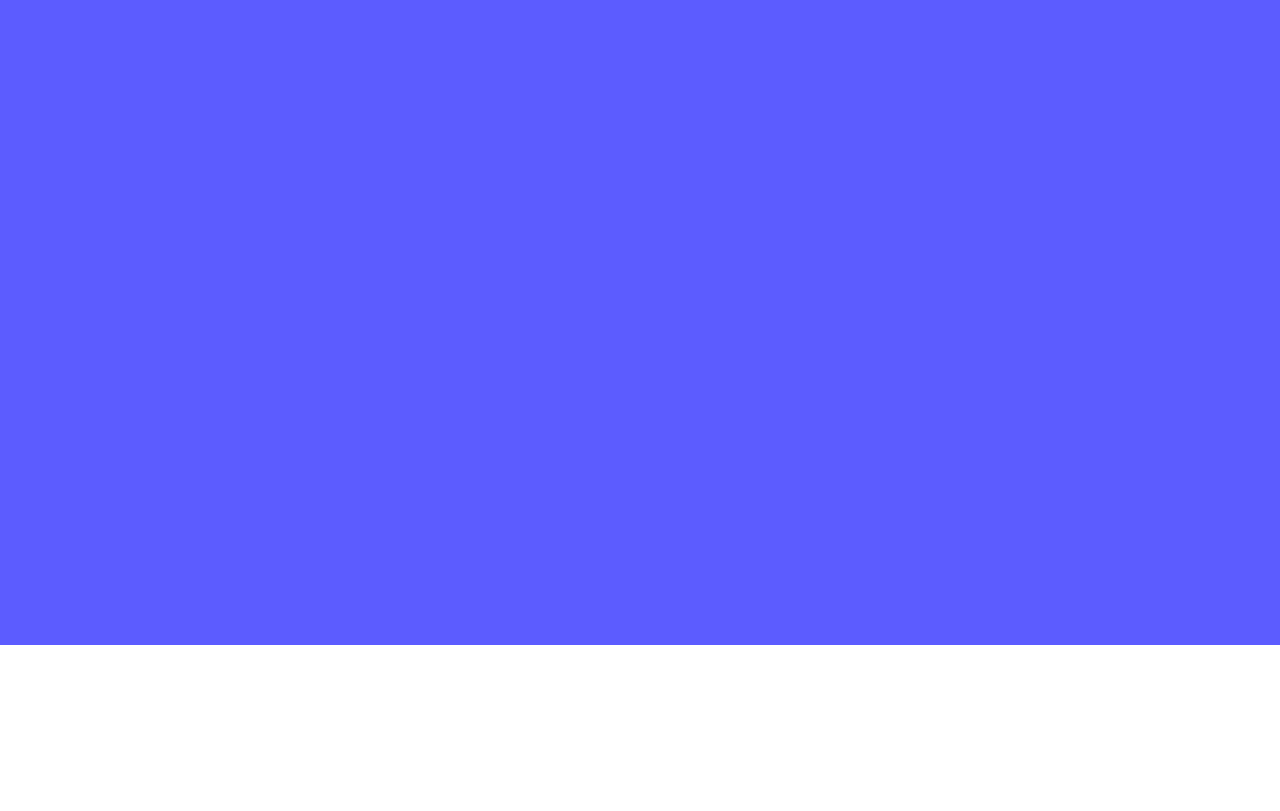
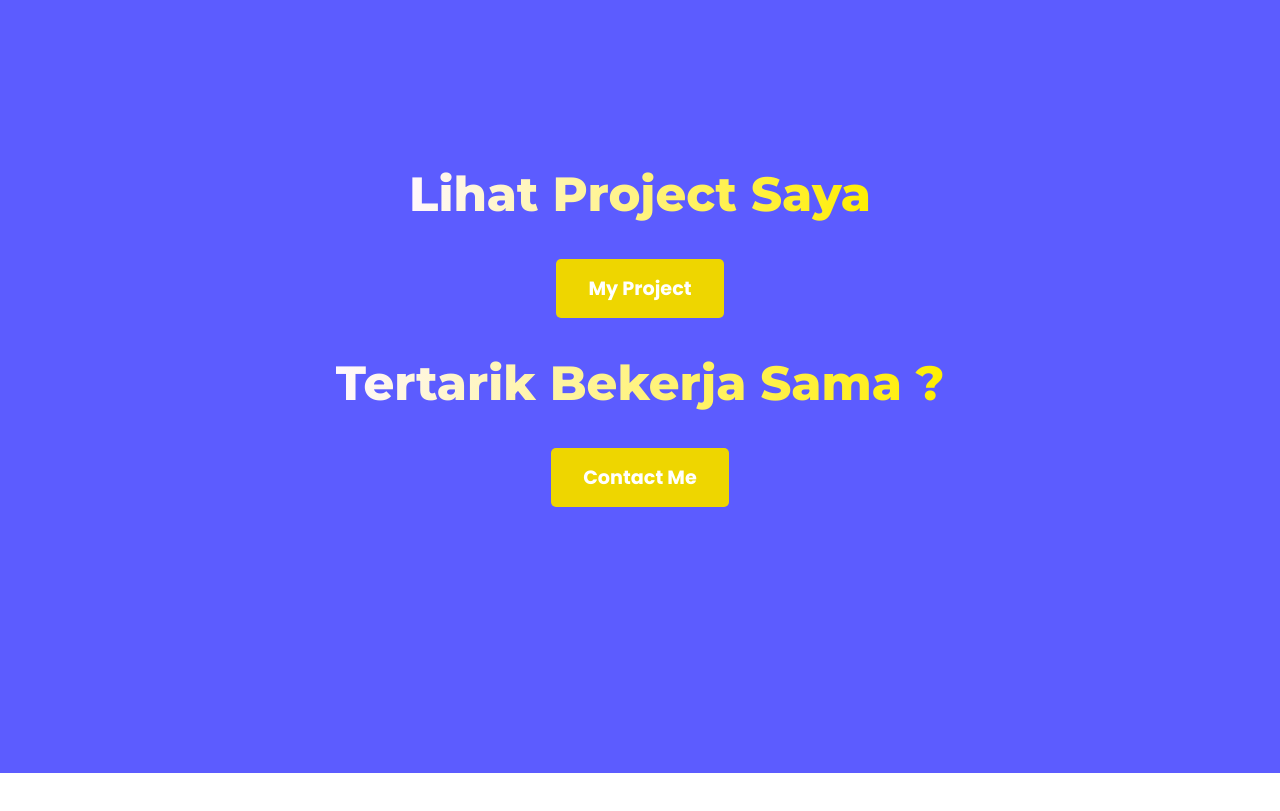
Before and after one commit to Kilkil05/Portfolio-Web-Project, a plain HTML site: page aboutme.html in a window 1280 px wide. Shown: the part 2793-3604 px from the top of the page. Before the commit the page ends 3446 px from the top, so only its background shows below. Drawn offline with Linux system fonts and the light colour scheme.

Commit message:
update about me

```diff
--- a/aboutme.html
+++ b/aboutme.html
@@ -105,7 +105,7 @@
                             <p class="desain-paragraf">2023 - sekarang menjadi Freelancer serta mengikuti Program
                                 magang di Tomcat Digital Printing selama 6 bulan sebagai helper dan desainer percetakan.
                                 Dalam dunia desain saya sangat berhati-hati dengan kontras teks dan latar agar pesan dapat
-                                tersampaikan dengan baik kepembaca.
+                                tersampaikan dengan baik ke pembaca.
                             </p>
                         </div>
 
@@ -117,10 +117,19 @@
                         </div>
                         <div class="frontend-exp">
                             <h2 class="keterangan-desain-exp">Front-End Developer</h2>
+                            <p class="frontend-paragraf">Untuk sekarang saya sedang fokus meningkatkan skill saya dalam
+                                Front-end developer. Salah satu project yang saya buat adalah web Portfolio yang sedang anda
+                                kunjungi saat ini.
+                            </p>
                         </div>
                     </div>
                 </div>
-
+                <div class="Promosi">
+                    <h1 class="kerjasama">Lihat Project Saya</h1>
+                    <a href="project.html"><button class="custom-button">My Project</button></a>
+                    <h1 class="kerjasama">Tertarik Bekerja Sama ?</h1>
+                    <a href="contactme.html"><button class="custom-button">Contact Me</button></a>
+                </div>
 
 
             </div>
--- a/style.css
+++ b/style.css
@@ -15,6 +15,8 @@ body {
     font-size: 1.5rem;
     font-weight: 800;
     margin-top: 3rem;
+    justify-content: center;
+    align-items: center;
 
 }
 .profil {
@@ -74,7 +76,7 @@ translate: 0 2rem;
     display: flex;
     flex-wrap: wrap;
     margin: 1.5rem;
-    justify-content: center;
+    justify-content: space-between;
     gap: 2rem;
     margin-bottom: 10rem;
     margin-top: 5rem;
@@ -398,7 +400,7 @@ translate: 0 2rem;
 }
 .exp-bg {
     background: linear-gradient(to bottom, rgba(255, 255, 255, 0) 0%, rgb(92, 92, 255) 35%);
-    height: 80rem;
+    height: 50rem;
 }
 .myexperience {
     text-align: center;
@@ -475,4 +477,57 @@ translate: 0 2rem;
     width: 20rem;
     background-color: white;
     border-radius: 3rem;
+    overflow: hidden;
 }
+
+.frontend-exp:hover {
+    .frontend-paragraf {
+        translate: 0 13rem;
+    }
+}
+.frontend-paragraf {
+    font-family: poppins;
+    margin: 1rem;
+    translate: 0 27rem;
+    transition: 1s;
+}
+.promosi {
+    height: 40rem;
+    background-color: rgb(92, 92, 255);
+    translate: 0 -2rem;
+    justify-content: flex-start;
+    align-items: center;
+    display: flex;
+    flex-direction:column;
+}
+.kerjasama {
+    text-align: center;
+    font-family: montserrat;
+    font-weight: 800;
+    font-size: 3rem;
+    background: linear-gradient(to right, rgb(255, 248, 255), rgb(255, 238, 1));
+    -webkit-background-clip: text;
+    background-clip: text;
+    color: transparent;
+
+}
+.custom-button {
+    background-color: #eed600; /* Warna latar belakang */
+    color: white; /* Warna teks */
+    border: none; /* Menghapus border default */
+    padding: 15px 32px; /* Padding atas/bawah dan kiri/kanan */
+    text-align: center; /* Teks di tengah */
+    text-decoration: none; /* Menghapus garis bawah */
+    display: inline-block; /* Agar dapat diatur ukuran */
+    font-size: 1.2rem; /* Ukuran font */
+    font-weight: 800;
+    margin: 4px 2px; /* Margin di sekitar tombol */
+    cursor: pointer; /* Menampilkan pointer saat hover */
+    border-radius: 5px; /* Sudut tombol melengkung */
+    transition: background-color 0.3s ease; /* Transisi untuk efek hover */
+    font-family: poppins;
+}
+
+.custom-button:hover {
+    background-color: #ca009e;
+}
```
